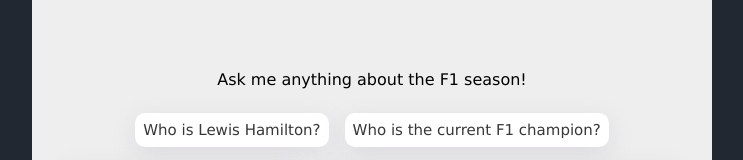
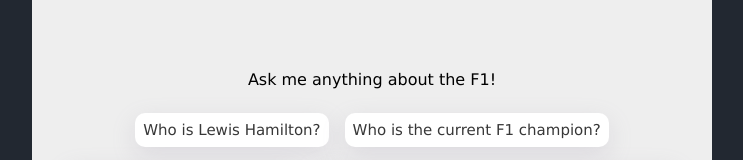
Before and after one commit to kevn-m/f1-gpt, a Next.js app: page / in a window 1280 px wide. Shown: the part 235-395 px from the top of the page, without its empty margins (268-1011 px from the left). Built offline with nearby package versions, Linux system fonts and the light colour scheme.

Commit message:
Copy fixes

```diff
--- a/app/page.tsx
+++ b/app/page.tsx
@@ -37,7 +37,7 @@
       <section className={noMessages ? "" : "populated"}>
         {noMessages ? (
           <>
-            <p>Ask me anything about the F1 season!</p>
+            <p>Ask me anything about the F1!</p>
             <PromptSuggestionsRow onPromptClick={handlePromptClick} />
             <br />
           </>
```
